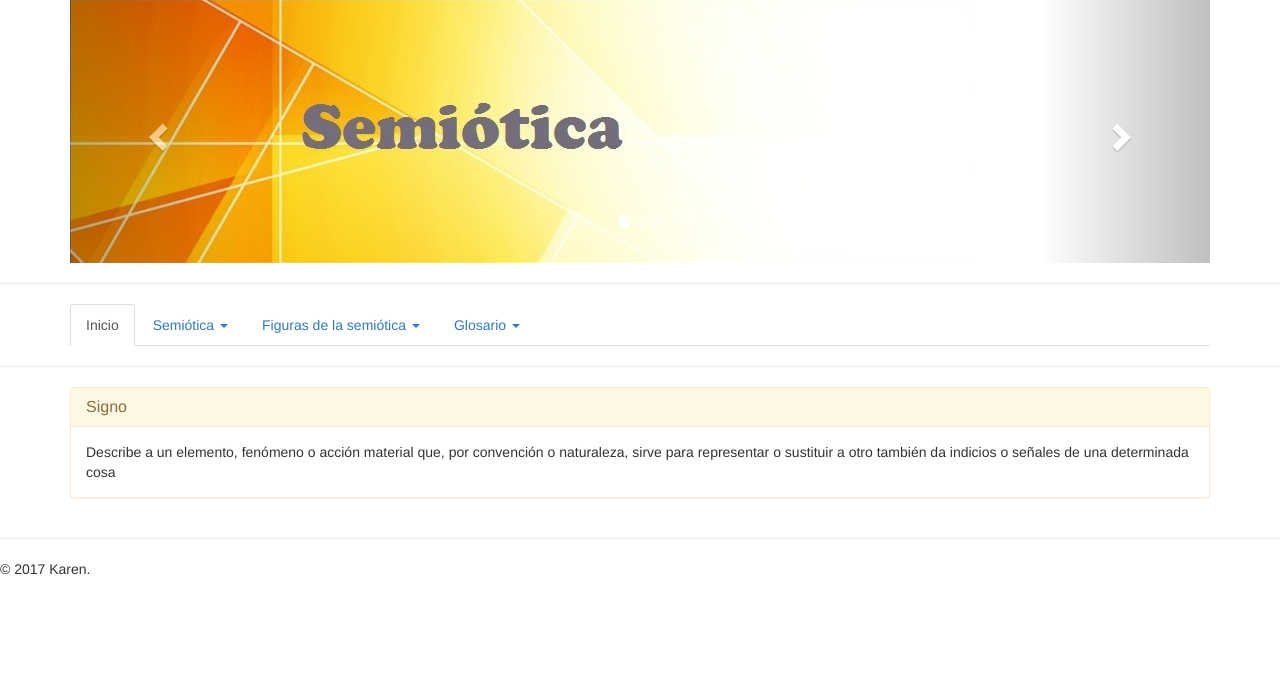
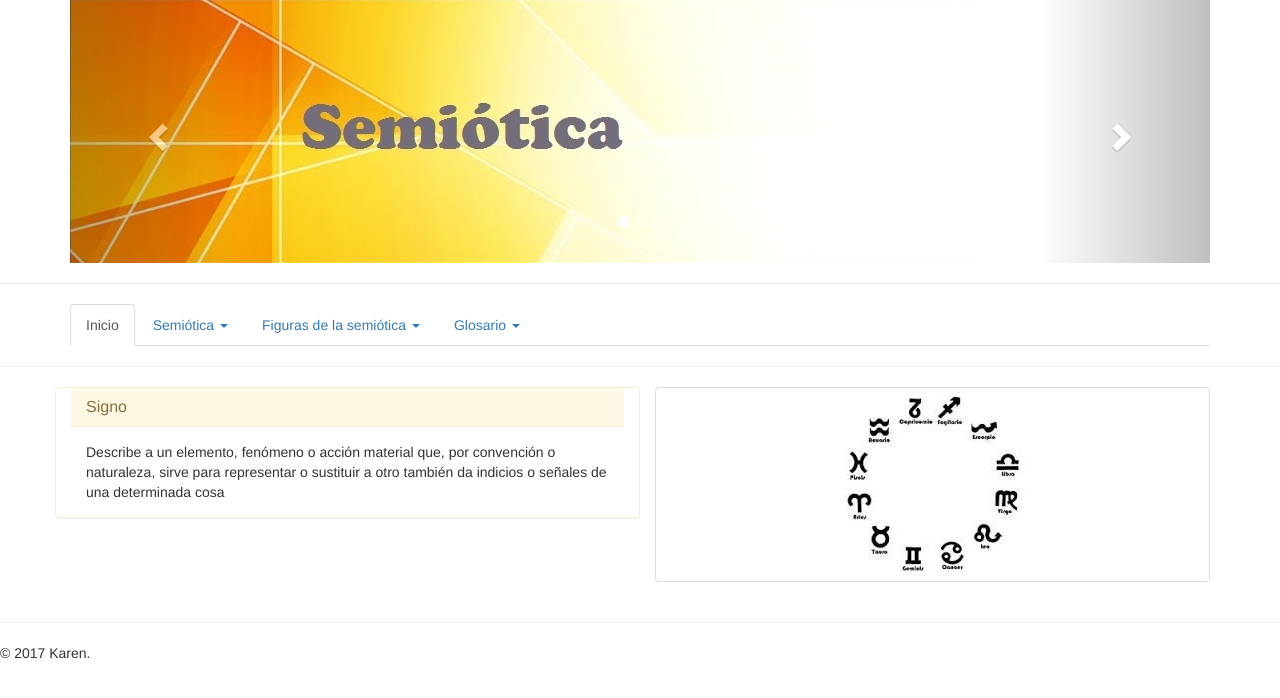
Before and after one commit to 13karen/semiotica, a PHP site: page /signo.php in a window 1280 px wide. Shown: the part 63-761 px from the top of the page. Run offline with PHP 8.4, Linux system fonts and the light colour scheme.

Commit message:
Update signo.php

```diff
--- a/signo.php
+++ b/signo.php
@@ -13,7 +13,8 @@
     <!-- -->
 
     <div class= "container">
-      <div class="panel panel-warning">
+      <div class="row ">
+        <div class="panel panel-warning col-sm-6 col-md-6">
         <div class="panel-heading">
           <h3 class="panel-title">Signo</h3>
         </div>
@@ -21,7 +22,14 @@
           Describe a un elemento, fenómeno o acción material que, por convención o naturaleza, sirve para representar o sustituir a otro también da indicios o señales de una determinada cosa
         </div>
       </div>
-    </div>
+        <div class= "col-sm-6 col-md-6">
+          <div class="thumbnail">
+            <img class="img-responsive" src="img/signo.jpeg" alt="icono">
+
+            </div>
+          </div>
+       </div>
+ </div>
 
     <!--Pie de pagina -->
     <?php include('contenido/pie.php'); ?>
```
